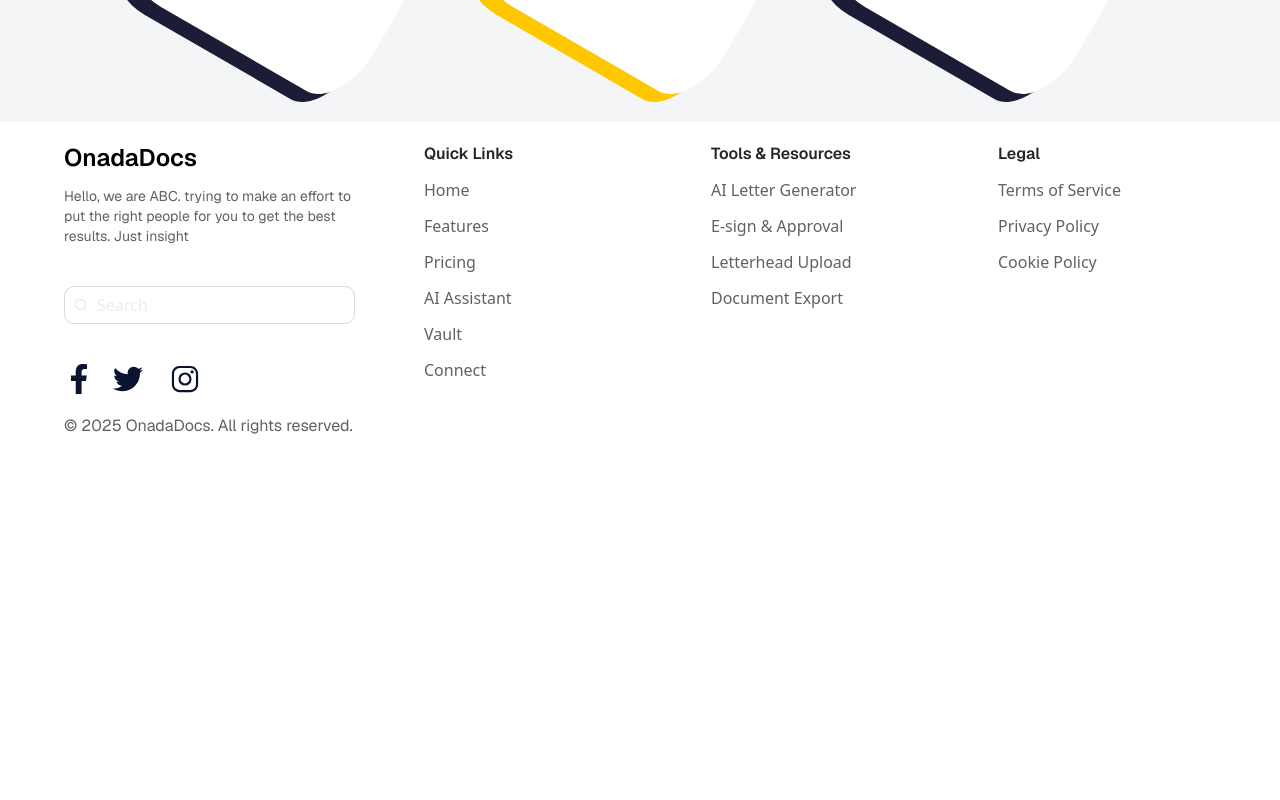
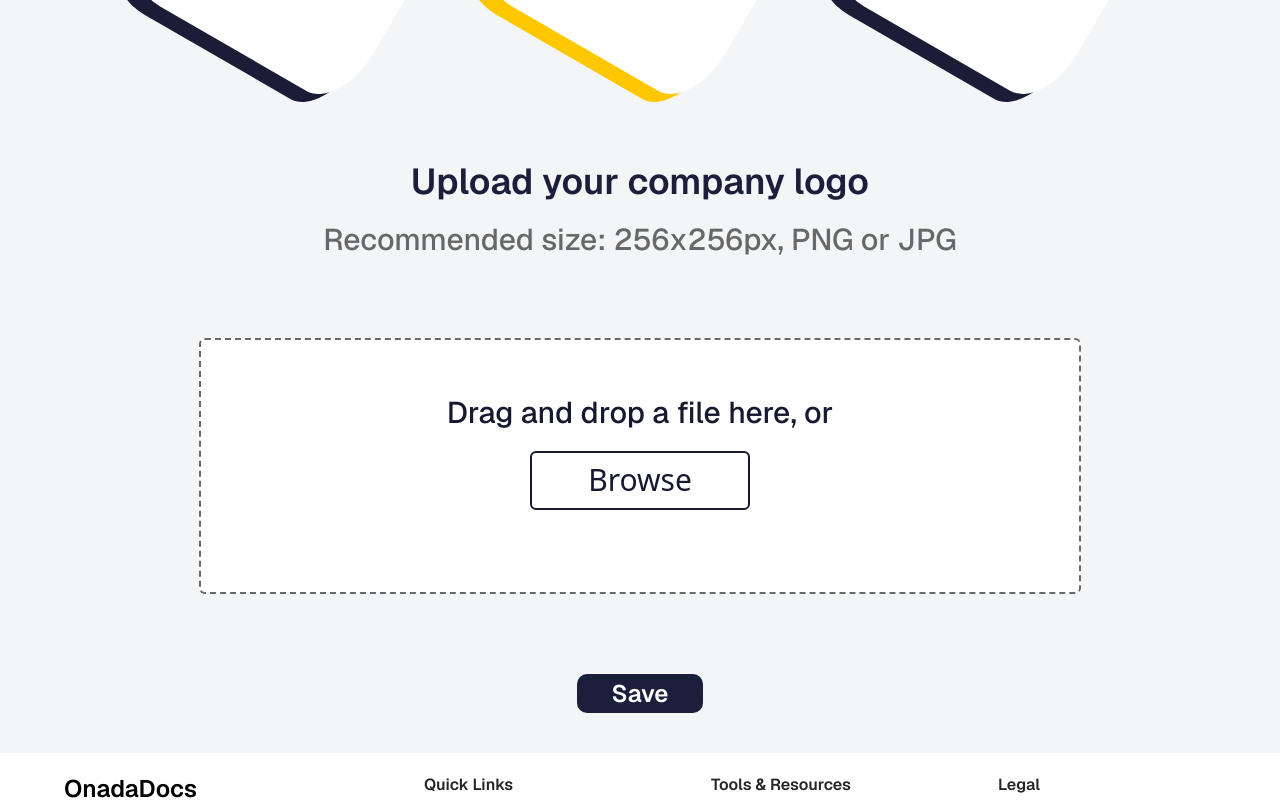
Before and after one commit to Bello2609/Onada-Doc, a Next.js app: page / in a window 1280 px wide. Shown: the part 2920-3720 px from the top of the page. Before the commit the page ends 3378 px from the top, so only its background shows below. Built offline with nearby package versions, Linux system fonts and the light colour scheme.

Commit message:
:sparkles: completed the upload ui

```diff
--- a/app/page.tsx
+++ b/app/page.tsx
@@ -1,5 +1,5 @@
 "use client";
-import { useState } from "react";
+import { useState, useRef } from "react";
 import Link from "next/link";
 import Image from "next/image";
 import Navbar from "@/components/Navbar/Navbar";
@@ -16,6 +16,14 @@ const worksans = Work_Sans({
 const period = ["Monthly", "Yearly"];
 const Home =()=> {
   const [active, setIsActive] = useState("Monthly");
+   const hiddenFileInput = useRef(null);
+
+      const handleClick = ()=>{
+        hiddenFileInput.current.click();
+    }
+    const handleChange = (e: any)=>{
+        console.log(e.target.files[0]);
+    }
   return (
     <>
       <Navbar />
@@ -276,6 +284,28 @@ const Home =()=> {
 
         </div>
         {/* what our client are saying end */}
+        {/* upload doc here start */}
+        <div className="flex flex-col items-center bg-[#183B560D] py-10">
+            <h4 className="font-sans font-semibold text-4xl text-[#1B1F3B]">Upload your company logo</h4>
+            <p className="font-sans font-medium text-3xl text-[#686868] mt-5">Recommended size: 256x256px, PNG or JPG</p>
+            <div className="flex flex-col items-center  justify-center my-20 w-[882px] h-[256px] border-2 border-[#686868] rounded-md  border-dashed bg-[#fff]">
+              <p className="font-sans font-medium text-3xl text-[#16192F] mb-5" >Drag and drop a file here, or</p>
+              <label className="flex justify-center items-center font-normal text-3xl text-[#16192F] rounded-md w-[220px] h-[59px] flex items-center cursor-pointer border-2 border-[#16192F]" onClick={handleClick}>
+                  Browse
+              </label>
+              <input
+                  type="file"
+                  ref={hiddenFileInput}
+                  onChange={handleChange}
+                  accept="image/*"
+                  name="image"
+                  style={{ visibility: "hidden" }}
+                  className="border-2 border-red-500 w-full"
+              />
+            </div>
+            <button className="cursor-pointer w-[126px] h-[39px] bg-[#1B1F3B] font-sans font-semibold text-2xl rounded-[10px] text-[#fff]" type="button">Save</button>
+        </div>
+        {/* upload doc here ends */}
       <Footer />
     </>
   )
```
